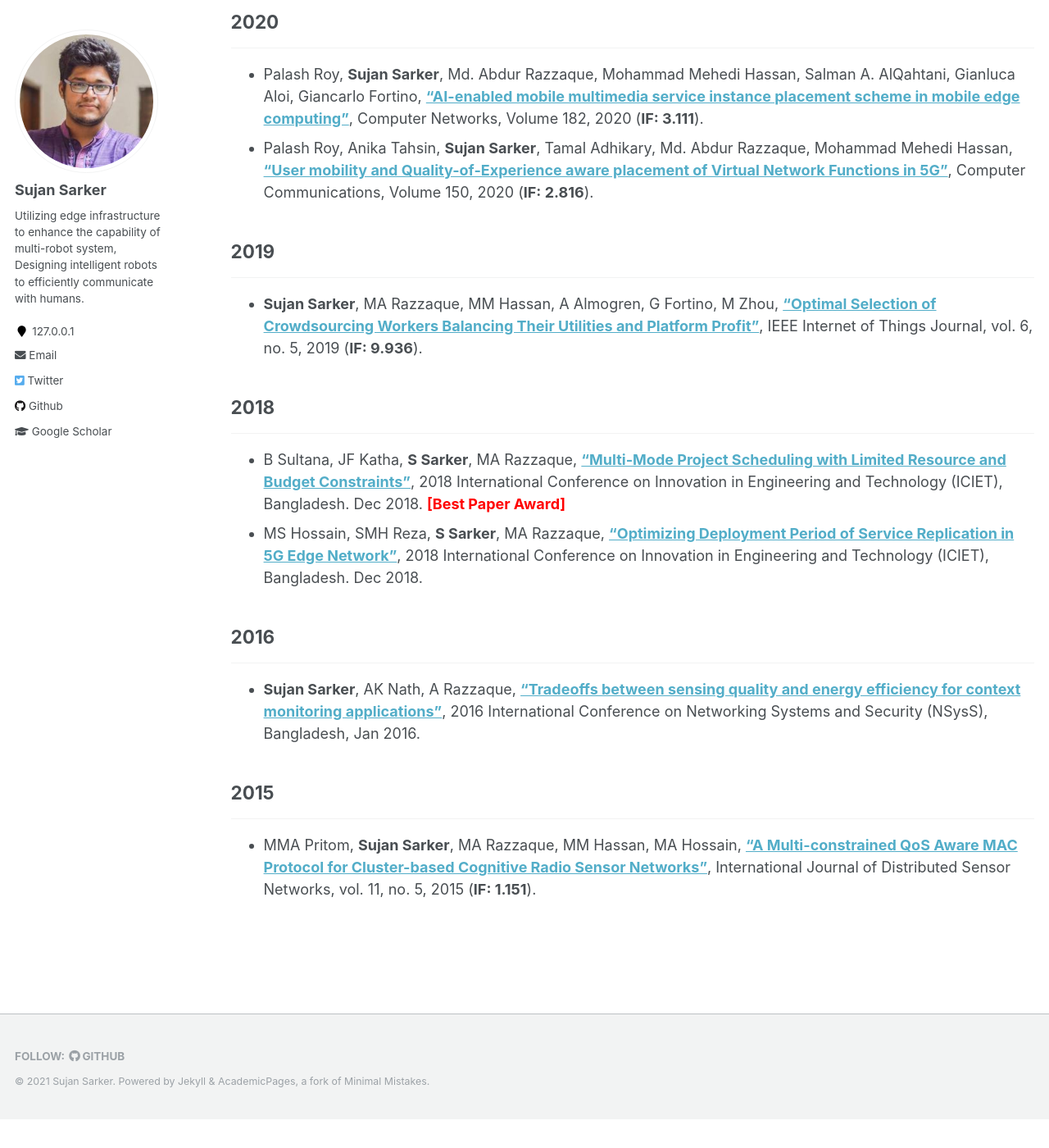
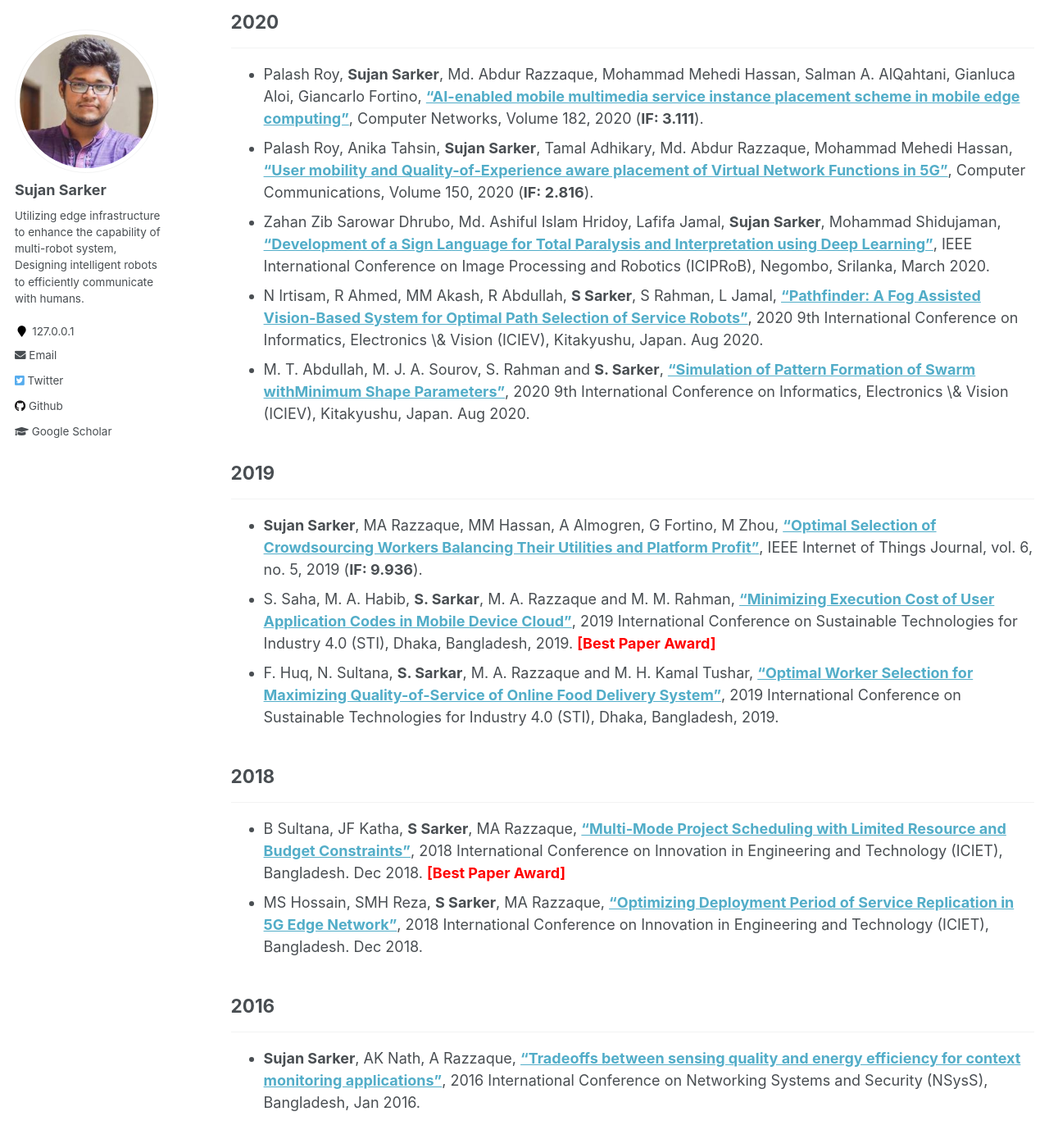
Before and after one commit to sujan-sarker/sujan-sarker.github.io, a Jekyll site: the page built from _pages/publications.md, in a window 1280 px wide and 1400 px high, scrolled down 1250 px. Shown: the whole window at 82% size. Built offline with Jekyll 4.4.1, drawn with Linux system fonts in a browser that asks for light colours; before the commit the page ends 2615 px from its top, so only the background shows below that.

Commit message:
Update publications.md

```diff
--- a/_pages/publications.md
+++ b/_pages/publications.md
@@ -24,10 +24,15 @@ author_profile: true
 -----------
 * Palash Roy, **Sujan Sarker**, Md. Abdur Razzaque, Mohammad Mehedi Hassan, Salman A. AlQahtani, Gianluca Aloi, Giancarlo Fortino, [**"AI-enabled mobile multimedia service instance placement scheme in mobile edge computing"**](https://www.sciencedirect.com/science/article/abs/pii/S1389128620312160), Computer Networks, Volume 182, 2020 (**IF:  3.111**).
 * Palash Roy, Anika Tahsin, **Sujan Sarker**, Tamal Adhikary, Md. Abdur Razzaque, Mohammad Mehedi Hassan, [**"User mobility and Quality-of-Experience aware placement of Virtual Network Functions in 5G"**](https://www.sciencedirect.com/science/article/abs/pii/S0140366419314227), Computer Communications, Volume 150, 2020 (**IF:  2.816**).
+* Zahan Zib Sarowar Dhrubo, Md. Ashiful Islam Hridoy, Lafifa Jamal, **Sujan Sarker**, Mohammad Shidujaman, [**"Development of a Sign Language for Total Paralysis and Interpretation using Deep Learning"**](https://ieeexplore.ieee.org/abstract/document/9367362), IEEE International Conference on Image Processing and Robotics (ICIPRoB), Negombo, Srilanka, March 2020.
+* N Irtisam, R Ahmed, MM Akash, R Abdullah, **S Sarker**, S Rahman, L Jamal, [**"Pathfinder: A Fog Assisted Vision-Based System for Optimal Path Selection of Service Robots"**](https://ieeexplore.ieee.org/abstract/document/9306573), 2020 9th International Conference on Informatics, Electronics \& Vision (ICIEV), Kitakyushu, Japan. Aug 2020.
+* M. T. Abdullah, M. J. A. Sourov, S. Rahman and **S. Sarker**, [**"Simulation of Pattern Formation of Swarm withMinimum Shape Parameters"**](https://ieeexplore.ieee.org/abstract/document/9306556), 2020 9th International Conference on Informatics, Electronics \& Vision (ICIEV), Kitakyushu, Japan. Aug 2020.
 
 ## 2019
 -----------
 * **Sujan Sarker**, MA Razzaque, MM Hassan, A Almogren, G Fortino, M Zhou, [**"Optimal Selection of Crowdsourcing Workers Balancing Their Utilities and Platform Profit"**](https://ieeexplore.ieee.org/abstract/document/8731644), IEEE Internet of Things Journal, vol. 6, no. 5, 2019 (**IF:  9.936**).
+*  S. Saha, M. A. Habib, **S. Sarkar**, M. A. Razzaque and M. M. Rahman, [**"Minimizing Execution Cost of User Application Codes in Mobile Device Cloud"**](https://ieeexplore.ieee.org/abstract/document/9067996), 2019 International Conference on Sustainable Technologies for Industry 4.0 (STI), Dhaka, Bangladesh, 2019. <span style="color:Red"> **[Best Paper Award]** </span>
+*  F. Huq, N. Sultana, **S. Sarkar**, M. A. Razzaque and M. H. Kamal Tushar, [**"Optimal Worker Selection for Maximizing Quality-of-Service of Online Food Delivery System"**](https://ieeexplore.ieee.org/abstract/document/9068059), 2019 International Conference on Sustainable Technologies for Industry 4.0 (STI), Dhaka, Bangladesh, 2019.
 
 ## 2018
 -----------
```
